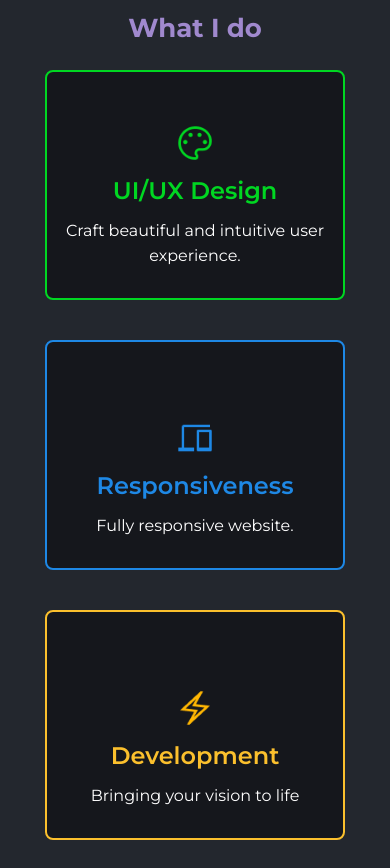
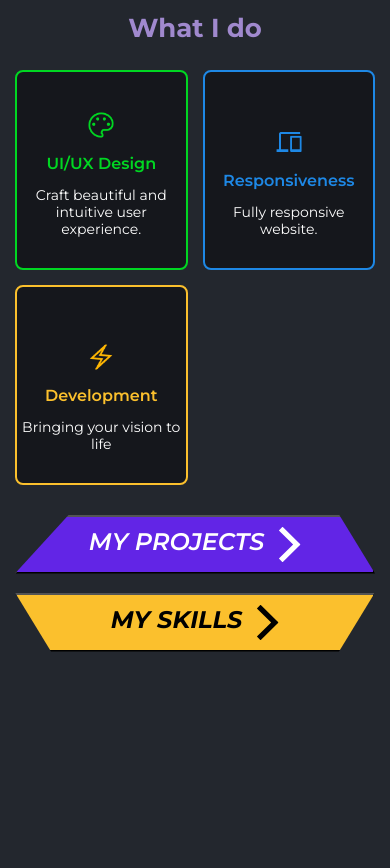
Before and after one commit to ImAndresito/My-Portfolio, an Angular app: page / in a window 390 px wide. Shown: the part 683-1551 px from the top of the page. After the commit the page ends 1365 px from the top, so only its background shows below. Built offline with nearby package versions, Linux system fonts and the light colour scheme.

Commit message:
style(what-ido): refactor services layout from flex to grid
Replace flexbox layout with grid for better alignment and spacing control in services section. The new grid layout provides more consistent spacing and better responsiveness across different screen sizes.

```diff
--- a/src/app/components/what-ido/what-ido.component.css
+++ b/src/app/components/what-ido/what-ido.component.css
@@ -117,7 +117,9 @@ main {
     padding-top: 26px;
   }
 
-  .services {
+  /* BLOCK STYLE What I do */
+
+  /* .services {
     flex-direction: column;
     align-items: center;
   }
@@ -148,7 +150,50 @@ main {
   .development {
     padding: 0 0 30px 0;
     gap: 15px;
+  } */
+
+  /* ---------------------------------------- */
+
+  /* GRID STYLE */
+  .services {
+    display: grid;
+    grid-template-columns: repeat(2, 1fr);
+    grid-template-rows: repeat(2, auto);
+    align-items: center;
+    gap: 15px;
+    padding: 0 15px;
   }
+
+  .box {
+    height: 200px;
+    width: auto;
+    text-align: center;
+    line-height: 17px;
+    display: flex;
+    align-items: center;
+    border-radius: 8px;
+  }
+
+  .box img {
+    width: 30px;
+  }
+
+  .box h3 {
+    font-size: 16px;
+  }
+
+  .box p {
+    font-size: 14px;
+  }
+
+  .design,
+  .responsiveness,
+  .development {
+    padding: 0 0 30px 0;
+    gap: 15px;
+  }
+
+  /* ---------------------------------------- */
 
   /* SQUARE BUTTONS */
   /* .buttons {
```
